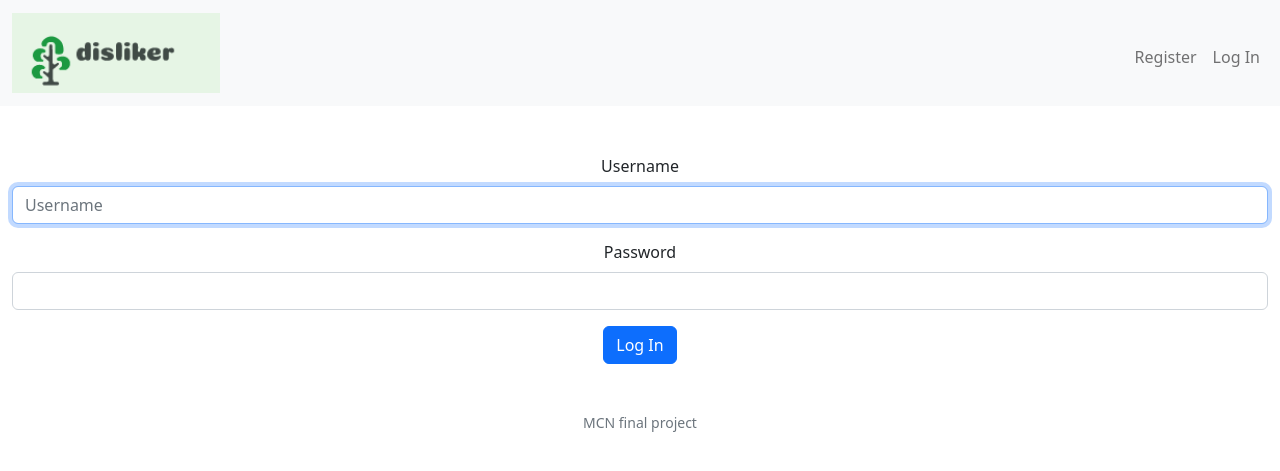
After one commit to mcnbtc/cs50finalproject, a Flask app: template templates/login.html in a window 1280 px wide. The commit adds this page. Shown: the top 471 px of the page. Run offline with Flask 2, Linux system fonts and the light colour scheme; the template is opened without the code that fills it, so the values that code supplies are empty; some libraries are stand-ins or nearby versions.

Commit message:
Started programming

```diff
--- a/app.py
+++ b/app.py
@@ -0,0 +1,44 @@
+# from crypt import methods
+# from turtle import Turtle
+import sqlite3
+#from cs50 import SQL
+from flask import Flask, flash, redirect, render_template, request, session, url_for
+from flask_session import Session
+from tempfile import mkdtemp
+from werkzeug.security import check_password_hash, generate_password_hash
+
+from helpers import login_required
+
+app = Flask(__name__)
+
+app.config["TEMPLATES_AUTO_RELOAD"] = True
+
+app.config["SESSION_PERMANENT"] = False
+app.config["SESSION_TYPE"] = "filesystem"
+Session(app)
+
+conn = sqlite3.connect('disliker.db')
+db = conn.cursor()
+
+@app.route("/")
+@login_required
+def index():
+    if not session.get("user_id"):
+        return redirect("/login")
+    else:
+        return render_template("index.html")
+
+@app.route("/login", methods=["GET", "POST"])
+def login():
+    session.clear()
+
+    if request.method == "POST":
+        return redirect("/")
+
+    else:
+        return render_template("login.html")
+
+@app.route("/logout")
+def logout():
+    session.clear()
+    return redirect("/")
--- a/templates/layout.html
+++ b/templates/layout.html
@@ -19,7 +19,7 @@
     <!-- Navigation bar -->
     <nav class="navbar navbar-expand-lg bg-light ">
         <div class="container-fluid">
-          <a class="navbar-brand" href="/"><img src="../img/logo.png" alt="disliker" height="80"></a>
+          <a class="navbar-brand" href="/"><img src="../static/logo.png" alt="disliker" height="80"></a>
           <button class="navbar-toggler" type="button" data-bs-toggle="collapse" data-bs-target="#navbarNav" aria-controls="navbarNav" aria-expanded="false" aria-label="Toggle navigation">
             <span class="navbar-toggler-icon"></span>
           </button>
@@ -57,7 +57,7 @@
         </main>
 
         <footer class="mb-5 small text-center text-muted">
-            Data provided by <a href="https://iexcloud.io/">IEX</a>
+            MCN final project
         </footer>
 </body>
 </html>
--- /dev/null
+++ b/templates/login.html
@@ -0,0 +1,22 @@
+{% extends "layout.html" %}
+
+{% block title %}
+    Log in
+{% endblock %}
+
+{% block main %}
+<form action="/login" method="post">
+    <div class="mb-3">
+      <label for="userName" class="form-label">Username</label>
+      <input type="text" autofocus class="form-control" id="userName" name="username" placeholder="Username">
+    </div>
+    <div class="mb-3">
+      <label for="InputPassword" class="form-label">Password</label>
+      <input type="password" class="form-control" id="InputPassword">
+    </div>
+
+    <button type="submit" class="btn btn-primary">Log In</button>
+  </form>
+
+
+{% endblock %}
```
Also changed, not shown: helpers.py (+12 -0 lines), static/logo.png (added).
